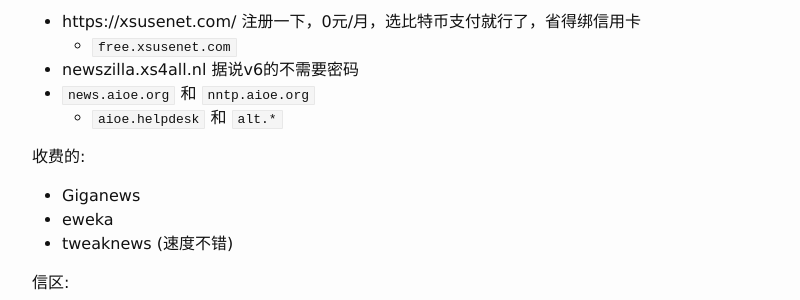
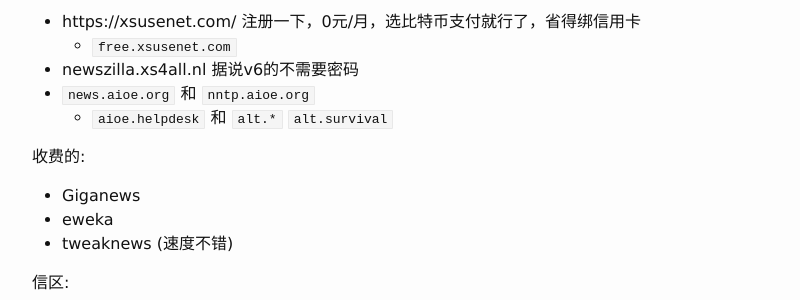
Before and after one commit to scateu/scateu.github.io, a Jekyll site: the page built from _posts/2018-01-05-nntp.md, in a window 1280 px wide and 900 px high, scrolled down 1146 px. Shown: the part 148-448 px from the top of the window, without its empty margins (238-1038 px from the left). Built offline with Jekyll 4.4.1, drawn with Linux system fonts in a browser that asks for light colours; nearby versions of some CDN libraries; comment, search, counter and statistics services are not loaded.

Commit message:
Sat Jan  6 11:08:17 CST 2018

```diff
--- a/_posts/2018-01-05-nntp.md
+++ b/_posts/2018-01-05-nntp.md
@@ -63,7 +63,7 @@
    - `free.xsusenet.com`
  - newszilla.xs4all.nl  据说v6的不需要密码
  - `news.aioe.org` 和 `nntp.aioe.org`
-   - `aioe.helpdesk` 和 `alt.*`
+   - `aioe.helpdesk` 和 `alt.*` `alt.survival`
 
 收费的:
 
```
